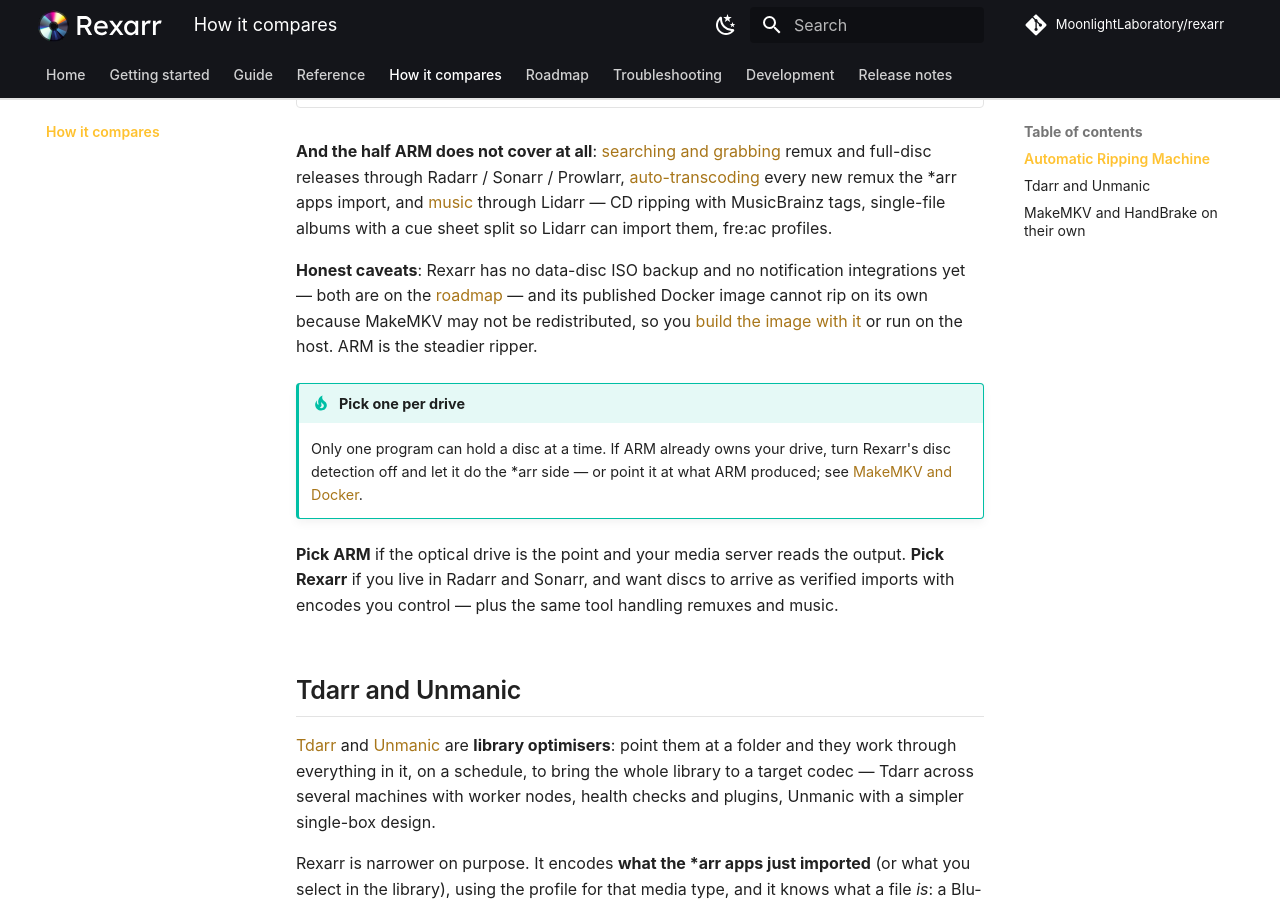
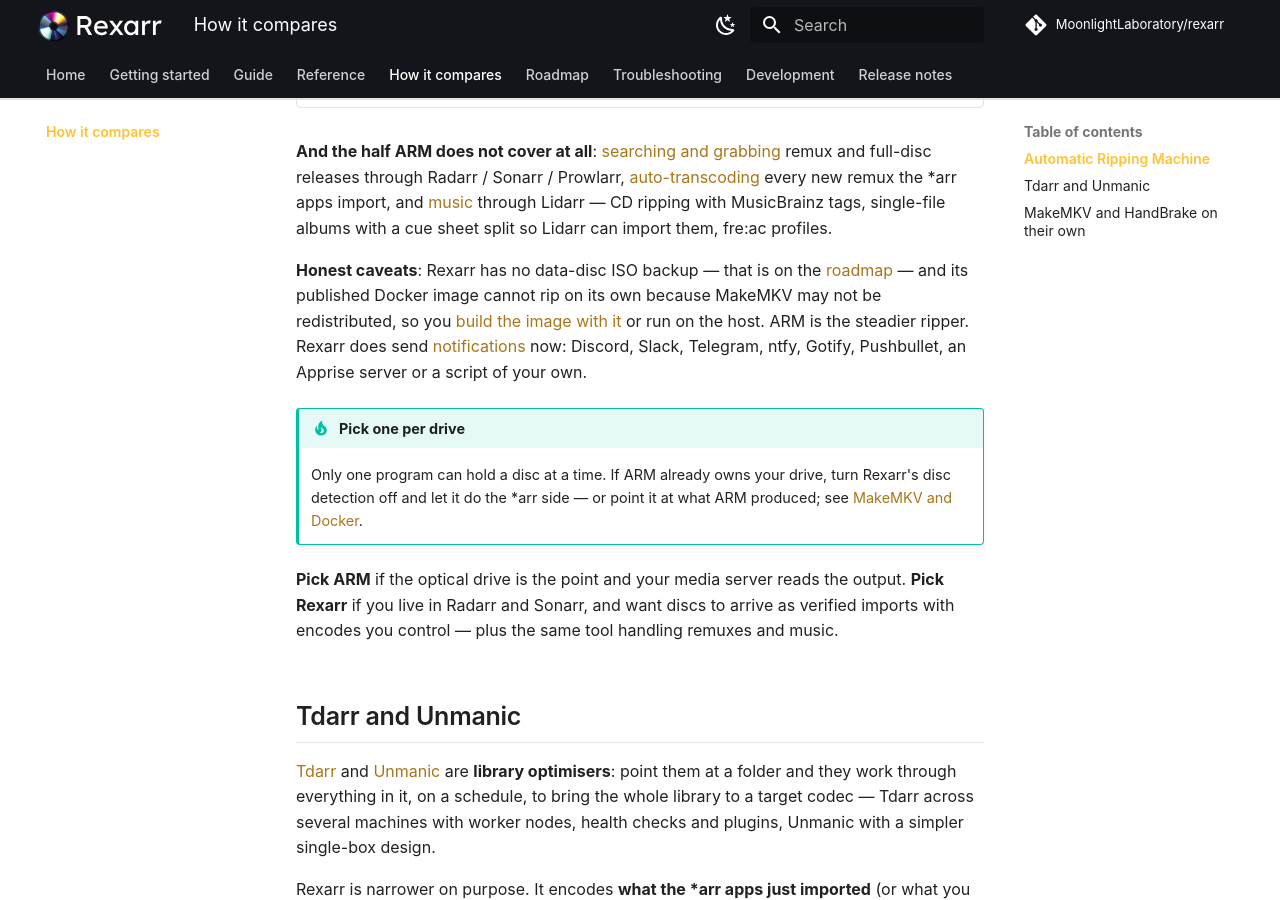
Before and after one commit to MoonlightLaboratory/rexarr, an MkDocs documentation site: the page built from docs/comparison.md, in a window 1280 px wide and 900 px high, scrolled down 1357 px. Built offline with MkDocs 1.6.1 and Material for MkDocs 9.7.7, drawn with Linux system fonts in a browser that asks for light colours; some of the changed text lies outside the part shown.

Commit message:
Documentation: notifications are off the roadmap
They shipped, so the Smaller section goes with them rather than lingering as a
list of what they do not cover yet. The comparison page said Rexarr had no
notification integrations and pointed at the roadmap for them - it says what
Rexarr sends now, and ARM's own notifications are described as broader rather
than as something missing here.

The roadmap is down to the two that are still true: a library optimiser option
and data discs as ISO backups.

Co-Authored-By: TakiConcepts <122319353+TakiConcepts@users.noreply.github.com>

```diff
--- a/docs/comparison.md
+++ b/docs/comparison.md
@@ -14,7 +14,7 @@
 - Handles **any** disc: video, audio CD (through `abcde`), and data discs as ISO backups.
 - Decides movie vs TV and names the folder from [OMDb](https://www.omdbapi.com/).
 - Rips with **MakeMKV or HandBrake**, main feature or everything, and transcodes with HandBrake presets.
-- Sends **notifications** — IFTTT, Pushbullet, Slack, Discord and more.
+- Sends **notifications** on more of the pipeline than Rexarr does, through more services.
 - Years of use behind it, a large community, and a Discord. Rexarr is in beta.
 
 **Where Rexarr differs on the same job**
@@ -35,10 +35,11 @@
 import, and [music](guide/music.md) through Lidarr — CD ripping with MusicBrainz tags, single-file albums with a cue
 sheet split so Lidarr can import them, fre:ac profiles.
 
-**Honest caveats**: Rexarr has no data-disc ISO backup and no notification integrations yet — both are on the
-[roadmap](roadmap.md) — and its published Docker image cannot rip on its own because MakeMKV may not be
-redistributed, so you [build the image with it](guide/makemkv-in-docker.md) or run on the host. ARM is the steadier
-ripper.
+**Honest caveats**: Rexarr has no data-disc ISO backup — that is on the [roadmap](roadmap.md) — and its published
+Docker image cannot rip on its own because MakeMKV may not be redistributed, so you
+[build the image with it](guide/makemkv-in-docker.md) or run on the host. ARM is the steadier ripper. Rexarr does
+send [notifications](reference/settings.md#notifications) now: Discord, Slack, Telegram, ntfy, Gotify, Pushbullet,
+an Apprise server or a script of your own.
 
 !!! tip "Pick one per drive"
     Only one program can hold a disc at a time. If ARM already owns your drive, turn Rexarr's disc detection off
```
Also changed, not shown: docs/roadmap.md (+0 -9 lines).
